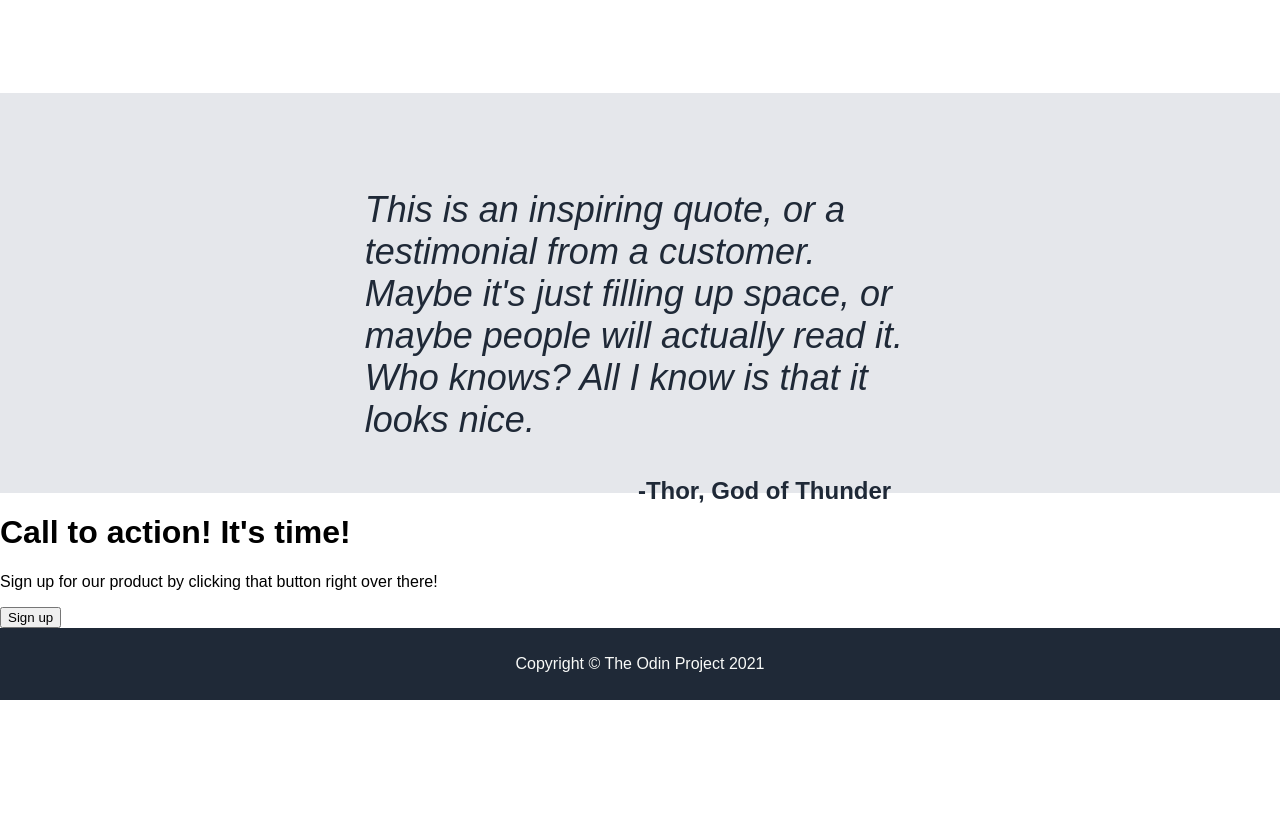
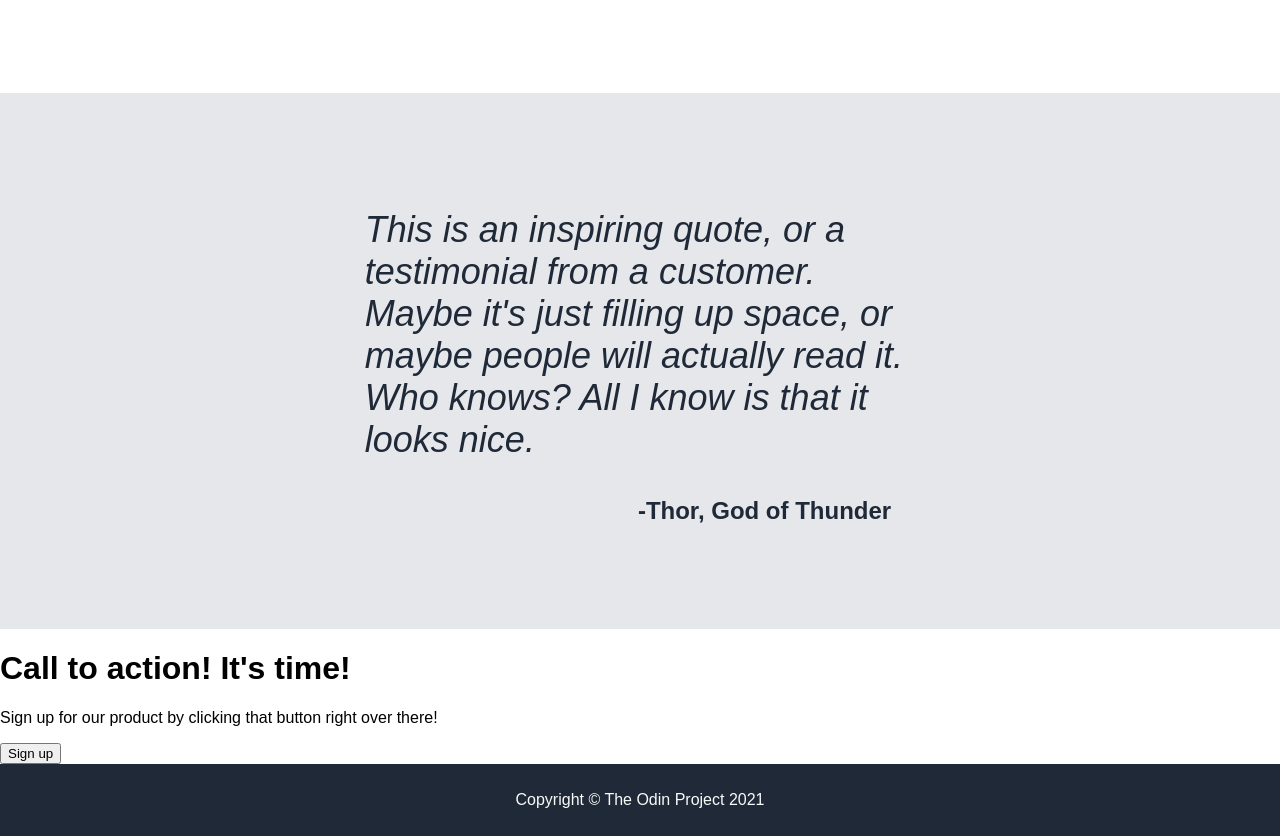
Before and after one commit to S-Terrazas/projects, a plain HTML site: page landing-page/index.html in a window 1280 px wide. Shown: the part 892-1728 px from the top of the page. Before the commit the page ends 1592 px from the top, so only its background shows below. Drawn offline with Linux system fonts and the light colour scheme.

Commit message:
Fix overflowing on quote section

```diff
--- a/landing-page/style.css
+++ b/landing-page/style.css
@@ -113,12 +113,14 @@ a {
     display: flex;
     justify-content: center;
     align-items: center;
+    flex: 1;
 }
 
 .quote-container {
     width: 43%;
     height: 70%;
     color: #1F2937;
+    margin: 5rem 0px;
 }
 
 .quote-text {
```
